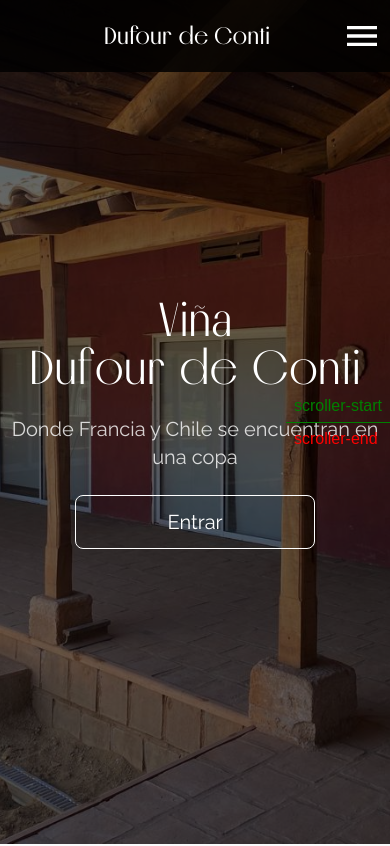
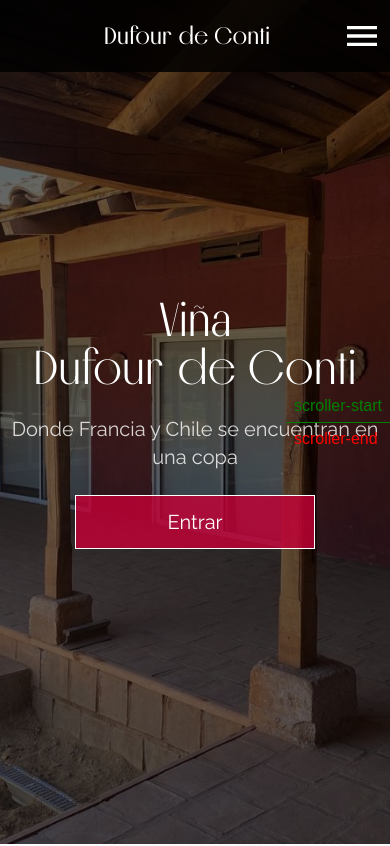
Before and after one commit to patrwan/angular-gsap-animation, an Angular app: page / in a window 390 px wide. Shown: the top 846 px of the page. Built offline with nearby package versions, Linux system fonts and the light colour scheme.

Commit message:
Fix: menu mobile dont close

```diff
--- a/src/app/app.html
+++ b/src/app/app.html
@@ -14,11 +14,12 @@
         <p class="mb-6 text-xl text-center text-white/80" id="hero-subTitle">
           Donde Francia y Chile se encuentran en una copa
         </p>
-        <button
-          class="border border-white  text-white text-xl p-3 rounded-lg w-60 mx-auto hover:scale-105 active:scale-95 cursor-pointer"
-          id="hero-button">
-          Entrar
-        </button>
+        <div id="hero-button">
+          <button
+            class="bg-rose-700/80 border border-white  text-white text-xl p-3  w-60 mx-auto hover:scale-105 active:scale-95 cursor-pointer transition-all">
+            Entrar
+          </button>
+        </div>
       </div>
 
     </div>
--- a/src/app/app.ts
+++ b/src/app/app.ts
@@ -44,8 +44,8 @@ export class App implements AfterViewInit {
         }
       })
 
-      const heroSplit = new SplitText('#hero-title', { type: 'chars, words, lines' });
-      const heroSubTtileSplit = new SplitText('#hero-subTitle', { type: 'lines' });
+      /*   const heroSplit = new SplitText('#hero-title', { type: 'chars, words, lines' });
+        const heroSubTtileSplit = new SplitText('#hero-subTitle', { type: 'lines' }); */
 
       gsap.from('#hero-title', {
         yPercent: 0,
--- a/src/app/layout/navbar/navbar.html
+++ b/src/app/layout/navbar/navbar.html
@@ -18,14 +18,12 @@
     <div class="absolute z-30 right-2 h-10  flex items-center ">
         <img src="menu.svg" alt="" class="w-10 h-10  relative z-40" (click)="toggleMenu()">
     </div>
-
-</div>
-
     <nav #menu class="top-18 fixed z-10 bg-black/80 text-white/60 backdrop-blur-2xl w-full md:hidden" id="mobile-menu">
-    <ul class="flex flex-col items-center text-lg ">
+        <ul class="flex flex-col items-center text-lg " (click)="toggleMenu()">
             <li class="py-2 hover:text-white cursor-pointer item" id="inicio">Inicio</li>
             <li class="py-2 hover:text-white cursor-pointer item" id="historia">Nosotros</li>
             <li class="py-2 hover:text-white cursor-pointer item" id="club">Club</li>
             <li class="py-2 hover:text-white cursor-pointer item" id="vinos">Vinos</li>
         </ul>
     </nav>
+</div>
```
Lines whose indentation alone changed are shown as unchanged.
